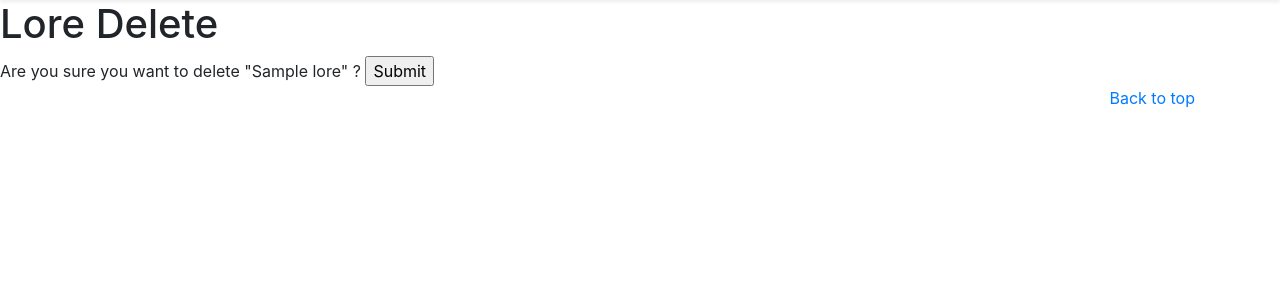
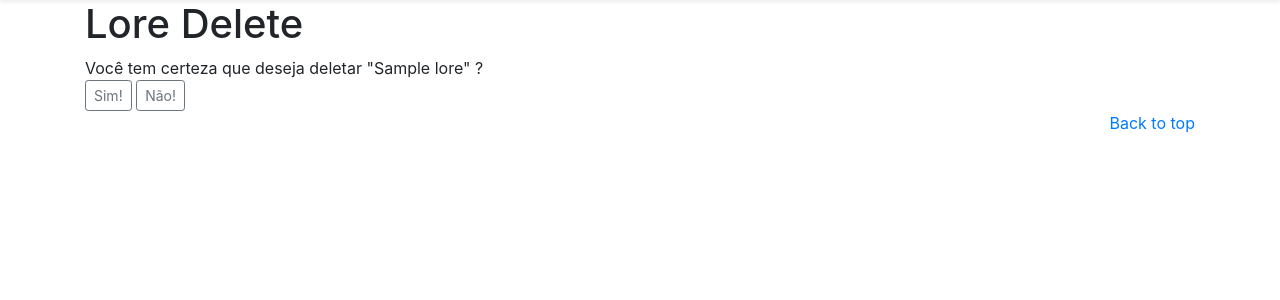
Before and after one commit to GiovaneMachado/wikaldeira, a Django app: page /lore/1/delete/ in a window 1280 px wide. Shown: the part 56-356 px from the top of the page. Run offline with Django 3.2, Linux system fonts and the light colour scheme; tables that the repository leaves empty hold one stand-in row (values such as "Sample post"); some libraries are stand-ins or nearby versions.

Commit message:
caldeira usando apartir de agora

```diff
--- a/wikaldeiraapp/templates/wikaldeiraapp/lore_confirm_delete.html
+++ b/wikaldeiraapp/templates/wikaldeiraapp/lore_confirm_delete.html
@@ -1,8 +1,17 @@
 {% extends 'wikaldeiraapp/base.html' %}
 {% block content %}
+<div class="container">
     <h1>Lore Delete</h1>
-    <form method="post">{% csrf_token %}
-        Are you sure you want to delete "{{ object }}" ?
-        <input type="submit" value="Submit" />
-    </form>
+    <div class="row align-items-center">
+        <form method="post">{% csrf_token %}
+            <div class="col">
+                Você tem certeza que deseja deletar "{{ object }}" ?
+            </div>
+            <div class="col">
+                <input  class="btn btn-sm btn-outline-secondary" type="submit" value="Sim!"/>
+                <button class="btn btn-sm btn-outline-secondary">Não!</button>
+            </div>
+        </form>
+    </div>
+</div>
 {% endblock %}
--- a/wikaldeiraapp/templates/wikaldeiraapp/lore_edit.html
+++ b/wikaldeiraapp/templates/wikaldeiraapp/lore_edit.html
@@ -1,11 +1,12 @@
 {% extends 'wikaldeiraapp/base.html' %}
+{% load crispy_forms_tags %}
 {% block content %}
 	<form method="POST" class="post-form" enctype="multipart/form-data">
 		{% csrf_token %}
 		<div class="container py-5 bg-faded">
 			<div class="form-group">
 				<h1>Lore</h1>
-				{{ form }}
+				{{ form|crispy }}
 				<button type="submit" class="save btn btn-default" value="Submit">Save</button>
 			</div>
 		</div>
--- a/wikaldeiraproject/settings.py
+++ b/wikaldeiraproject/settings.py
@@ -38,6 +38,7 @@ INSTALLED_APPS = [
     'django.contrib.messages',
     'django.contrib.staticfiles',
     'wikaldeiraapp',
+    'crispy_forms',
 ]
 
 MIDDLEWARE = [
@@ -124,3 +125,5 @@ STATICFILES_DIRS = [
 ]
 MEDIA_ROOT = (os.path.join(BASE_DIR, 'media'))
 MEDIA_URL = '/media/'
+
+CRISPY_TEMPLATE_PACK = 'bootstrap4'
```
Also changed, not shown: wikaldeiraapp/templates/wikaldeiraapp/lore_detail.html (+13 -8 lines), media/media/Captura_de_tela_de_2018-10-24_15-33-26.png (added), media/media/almas_a2c4eWz.jpg (added), media/media/almas_ygSRP4D.jpg (added).
